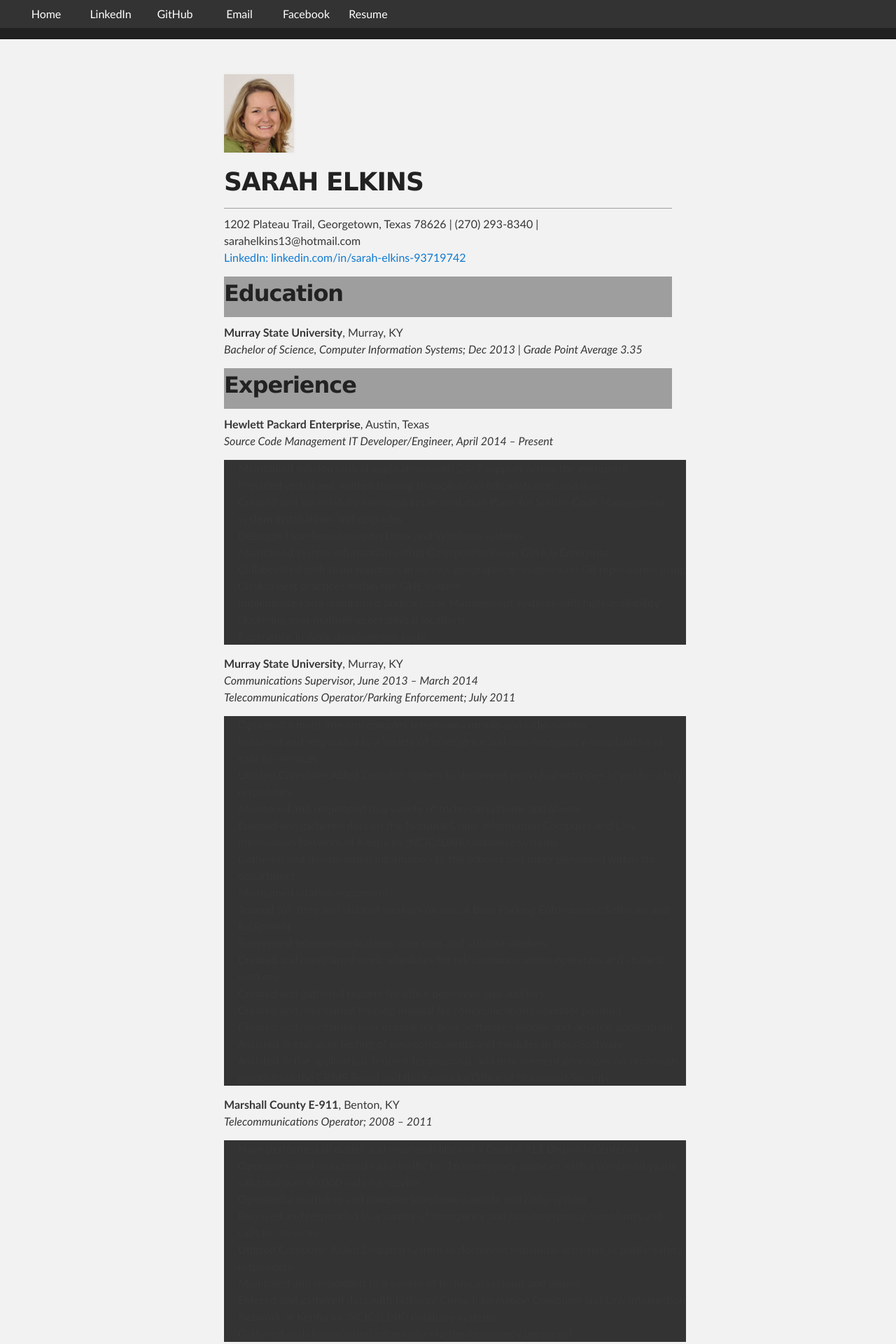
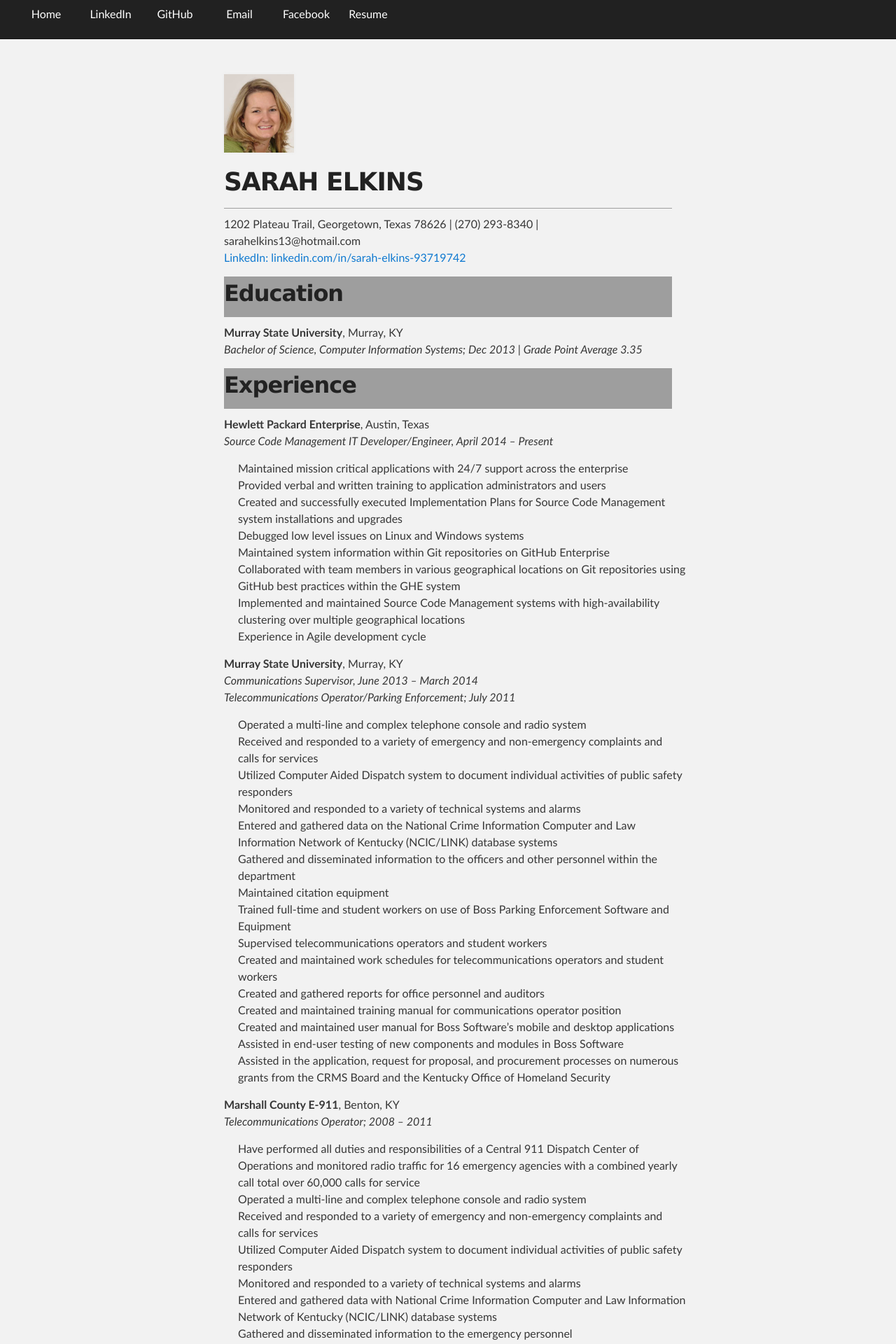
Before and after one commit to selkins13/selkins13.github.io, a Jekyll site: the page built from SarahElkinsResume.md, in a window 1280 px wide. Shown: the top 1920 px of the page at 70% size. Built offline with Jekyll 4.4.1, drawn with Linux system fonts in a browser that asks for light colours; grey boxes are pictures that could not be loaded.

Commit message:
list background color

```diff
--- a/_includes/header.html
+++ b/_includes/header.html
@@ -22,7 +22,6 @@
       margin: 0;
       padding: 0;
       overflow: hidden;
-      background-color: #333;
       top: 0;
       width: 100%;
       border: 1px solid #555;
@@ -54,7 +53,7 @@
 
     <div id="header">
       <nav>
-        <ul id="menu">
+        <ul id="menu" background-color="#333";>
           <li><a href="{{ site.author.home }}" target="_blank">Home</a></li>
           <li><a href="{{ site.author.linkedin }}" target="_blank">LinkedIn</a></li>
           <li><a href="{{ site.author.github }}" target="_blank">GitHub</a></li>
```
